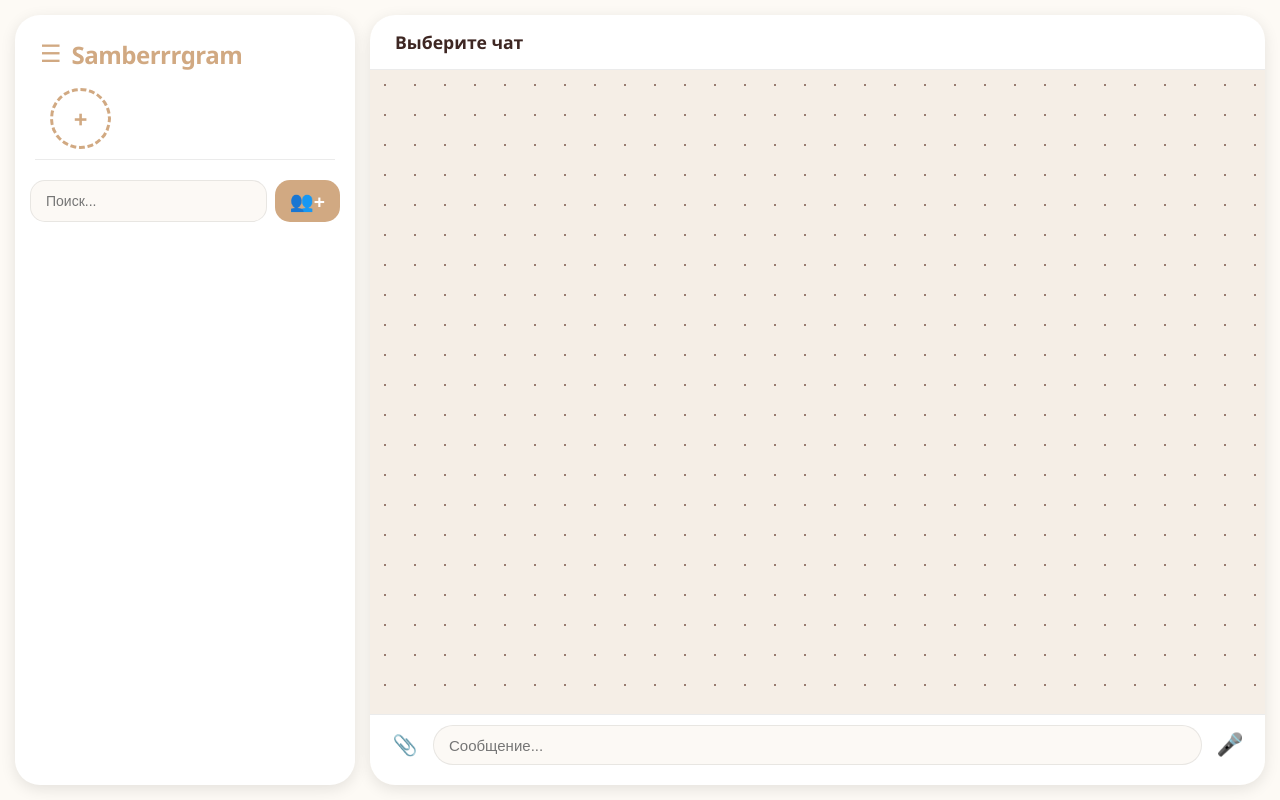
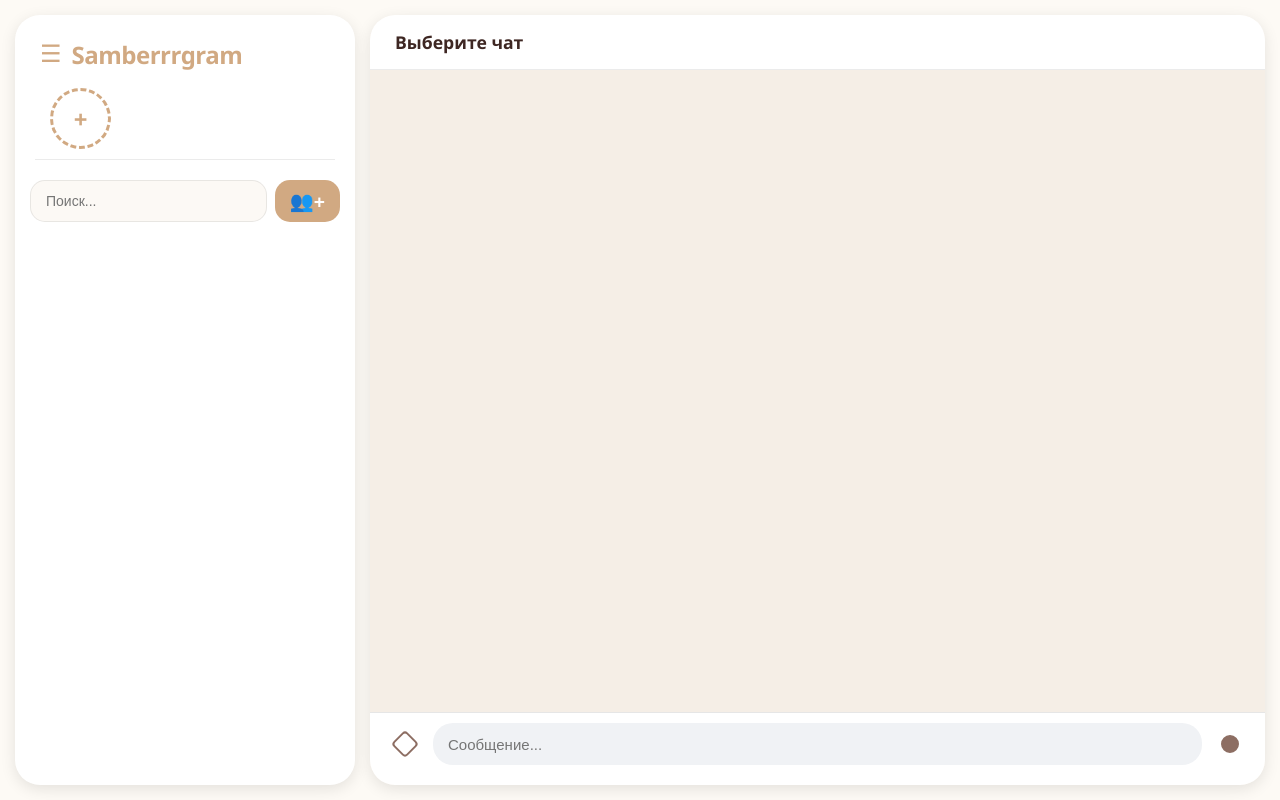
Before and after one commit to artemvergunov2009-ui/antispam_bot, a Flask app: page /chat in a window 1280 px wide. Run offline with Flask 3, Linux system fonts and the light colour scheme; the visitor is signed in with stand-in values (Sample User, id 1); some libraries are stand-ins or nearby versions.

Commit message:
Update chat.html

```diff
--- a/templates/chat.html
+++ b/templates/chat.html
@@ -291,7 +291,201 @@
             #videoPreviewContainer { width: 130px; height: 130px; bottom: 70px; right: 10px; }
         }
         @media (min-width: 769px) { #sidebar { display: flex !important; } #chat-area { display: flex !important; } .back-btn { display: none !important; } }
-    </style>
+    /* ============================= */
+/* 🔥 FULL MODERN CHAT REDESIGN */
+/* ============================= */
+
+/* ФОН ЧАТА */
+#messages-container {
+    background: linear-gradient(180deg, #f7f8fa, #eef1f5);
+    background-image: none;
+    padding: 20px;
+}
+
+/* ОБЩИЕ СООБЩЕНИЯ */
+.message {
+    border-radius: 18px;
+    padding: 10px 14px;
+    font-size: 14.5px;
+    line-height: 1.5;
+    box-shadow: none;
+    position: relative;
+    max-width: fit-content;
+    animation: msgFade 0.2s ease;
+}
+
+/* АНИМАЦИЯ */
+@keyframes msgFade {
+    from { opacity: 0; transform: translateY(5px); }
+    to { opacity: 1; transform: translateY(0); }
+}
+
+/* ВХОДЯЩИЕ */
+.message.in-message {
+    background: #ffffff;
+    border-bottom-left-radius: 6px;
+    box-shadow: 0 1px 2px rgba(0,0,0,0.06);
+}
+
+/* ИСХОДЯЩИЕ */
+.message.my-message {
+    background: #d9fdd3;
+    border-bottom-right-radius: 6px;
+}
+
+/* ХВОСТИКИ */
+.message::after {
+    content: "";
+    position: absolute;
+    bottom: 0;
+    width: 10px;
+    height: 10px;
+}
+
+.message.in-message::after {
+    left: -4px;
+    background: #fff;
+    clip-path: polygon(100% 0, 0 100%, 100% 100%);
+}
+
+.message.my-message::after {
+    right: -4px;
+    background: #d9fdd3;
+    clip-path: polygon(0 0, 0 100%, 100% 100%);
+}
+
+/* ОБЁРТКА */
+.msg-wrapper {
+    max-width: 70%;
+}
+
+/* ТЕКСТ */
+.msg-text-content {
+    font-size: 14.5px;
+}
+
+/* АВТОР */
+.msg-author {
+    font-size: 12px;
+    opacity: 0.7;
+}
+
+/* ВРЕМЯ */
+.msg-meta {
+    font-size: 11px;
+    opacity: 0.6;
+}
+
+/* ХОВЕР */
+.message:hover {
+    filter: brightness(0.98);
+}
+
+/* ============================= */
+/* INPUT REDESIGN */
+/* ============================= */
+
+#input-area {
+    background: #ffffff;
+    border-top: 1px solid #e6e6e6;
+}
+
+#messageInput {
+    border-radius: 20px;
+    background: #f0f2f5;
+    border: none;
+    height: 42px;
+    padding: 0 15px;
+}
+
+#messageInput:focus {
+    background: #ffffff;
+    box-shadow: 0 0 0 2px rgba(209,169,130,0.2);
+}
+
+/* ============================= */
+/* КНОПКИ БЕЗ ЭМОДЗИ */
+/* ============================= */
+
+/* ОБЩИЕ КНОПКИ */
+.attach-btn, #sendBtn, #tgRecordBtn {
+    font-size: 0 !important;
+    position: relative;
+}
+
+/* СКРЕПКА */
+.attach-btn::before {
+    content: "";
+    width: 16px;
+    height: 16px;
+    border: 2px solid currentColor;
+    border-radius: 4px;
+    transform: rotate(45deg);
+    display: block;
+}
+
+/* МИКРОФОН */
+#tgRecordBtn::before {
+    content: "";
+    width: 14px;
+    height: 14px;
+    background: currentColor;
+    border-radius: 50%;
+    display: block;
+}
+
+/* КНОПКА ОТПРАВКИ */
+#sendBtn {
+    background: var(--main-color);
+}
+
+#sendBtn::before {
+    content: "";
+    border-left: 10px solid white;
+    border-top: 6px solid transparent;
+    border-bottom: 6px solid transparent;
+    display: block;
+}
+
+/* ============================= */
+/* SIDEBAR REDESIGN */
+/* ============================= */
+
+.list-item {
+    border-radius: 14px;
+}
+
+.list-item.active {
+    background: linear-gradient(135deg, #d1a982, #b8916b);
+    color: white;
+}
+
+.avatar-circle {
+    border-radius: 16px;
+}
+
+/* ============================= */
+/* GLASS EFFECT */
+/* ============================= */
+
+#chat-area {
+    backdrop-filter: blur(10px);
+}
+
+#sidebar {
+    backdrop-filter: blur(10px);
+}
+
+/* ============================= */
+/* ПЛАВНОСТЬ */
+/* ============================= */
+
+* {
+    transition: all 0.2s ease;
+}
+
+
+   </style>
 </head>
 <body>
 
@@ -353,7 +547,7 @@
             <div style="display: flex; gap: 10px; margin-bottom: 15px;">
                 <input type="file" id="storyFileInput" accept="image/*,video/*" style="display: none;" onchange="handleStoryFileSelect(event)">
                 <button class="modal-btn btn-cancel" onclick="document.getElementById('storyFileInput').click()">📁 Галерея</button>
-                <button class="modal-btn btn-cancel" id="storyCameraBtn" onclick="toggleStoryCamera()">📸 Камера</button>
+                <button class="modal-btn btn-cancel" id="storyCameraBtn" onclick="toggleStoryCamera()"> Камера</button>
             </div>
 
             <input type="text" id="storyTextInput" placeholder="Добавить подпись..." style="width: 100%; padding: 12px; margin-bottom: 15px; border-radius: 10px; border: 1px solid var(--input-border); outline: none; background: var(--input-bg); color: var(--text-color-dark);">
@@ -444,11 +638,11 @@
         <div class="tg-call-bottom-area">
             <button class="tg-call-swipe-btn" onclick="toggleCallExtraMenu()">︿</button>
             <div class="tg-call-controls">
-    <button id="btnLoudspeaker" class="tg-call-btn" onclick="toggleSpeaker()">🔊</button>
-    <button id="btnCamera" class="tg-call-btn" onclick="toggleCallVideo()">📹</button>
-    <button class="tg-call-btn" id="btnMuteAudio" onclick="toggleAudio()">🎤</button>
-    <button id="btnHand" class="tg-call-btn" onclick="toggleHand()">✋</button>
-    <button class="tg-call-btn end-call" onclick="endCall()">☎</button>
+    <button id="btnLoudspeaker" class="tg-call-btn" onclick="toggleSpeaker()"></button>
+    <button id="btnCamera" class="tg-call-btn" onclick="toggleCallVideo()"></button>
+    <button class="tg-call-btn" id="btnMuteAudio" onclick="toggleAudio()"></button>
+    <button id="btnHand" class="tg-call-btn" onclick="toggleHand()"></button>
+    <button class="tg-call-btn end-call" onclick="endCall()"></button>
 </div>
         </div>
 
@@ -577,11 +771,11 @@
 
             <div class="input-controls" id="inputControls">
                 <input type="file" id="fileInput" accept="*/*" multiple style="display: none;" onchange="handleFileSelect(event)">
-                <button id="attachBtn" class="attach-btn" onclick="document.getElementById('fileInput').click()">📎</button>
+                <button id="attachBtn" class="attach-btn" onclick="document.getElementById('fileInput').click()"></button>
                 <input type="text" id="messageInput" placeholder="Сообщение..." autocomplete="off" oninput="handleTyping(); checkSendButton();">
                 <div id="recordingStatus"></div>
 
-                <button id="sendBtn" class="attach-btn" style="display:none;" onclick="sendMessage()">➤</button>
+                <button id="sendBtn" class="attach-btn" style="display:none;" onclick="sendMessage()"></button>
 
                 <button id="tgRecordBtn" class="attach-btn"
                     onmousedown="startHold(event)" onmouseup="endHold(event)" onmouseleave="cancelHold(event)"
```
